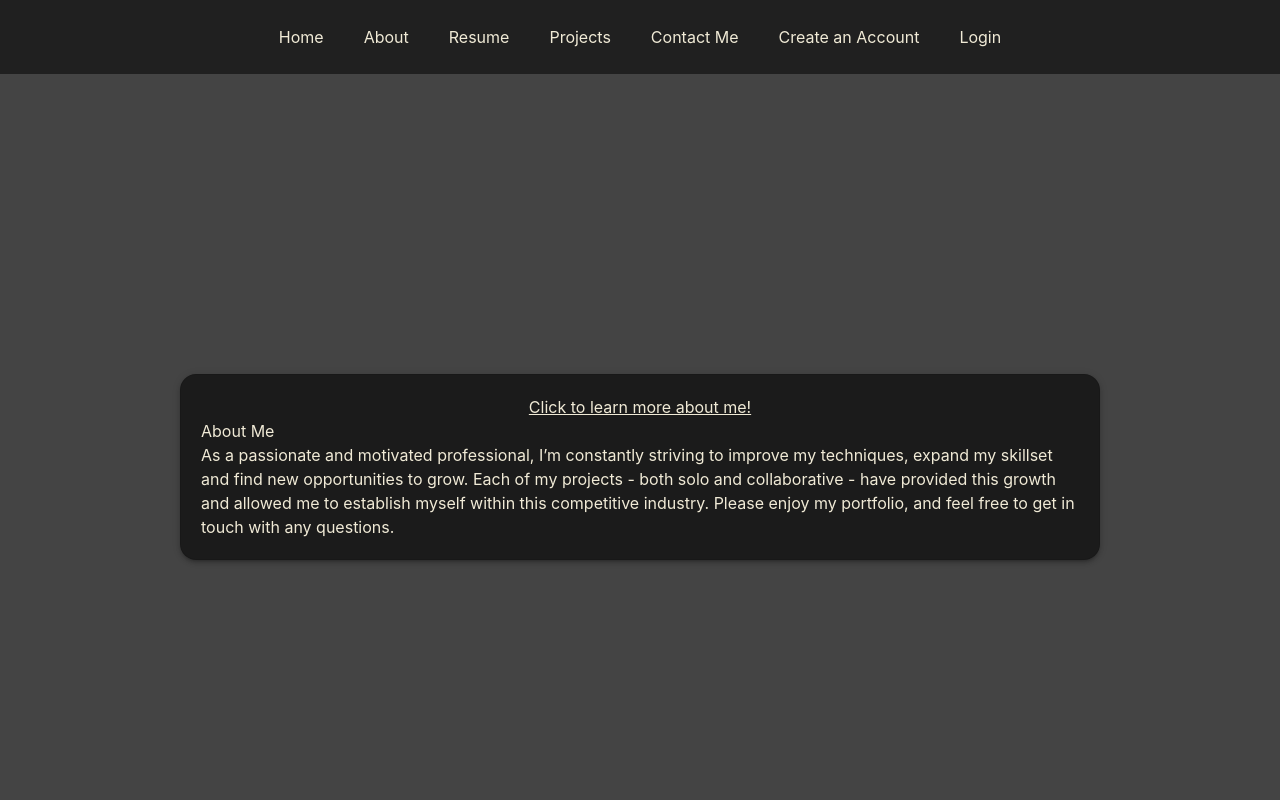
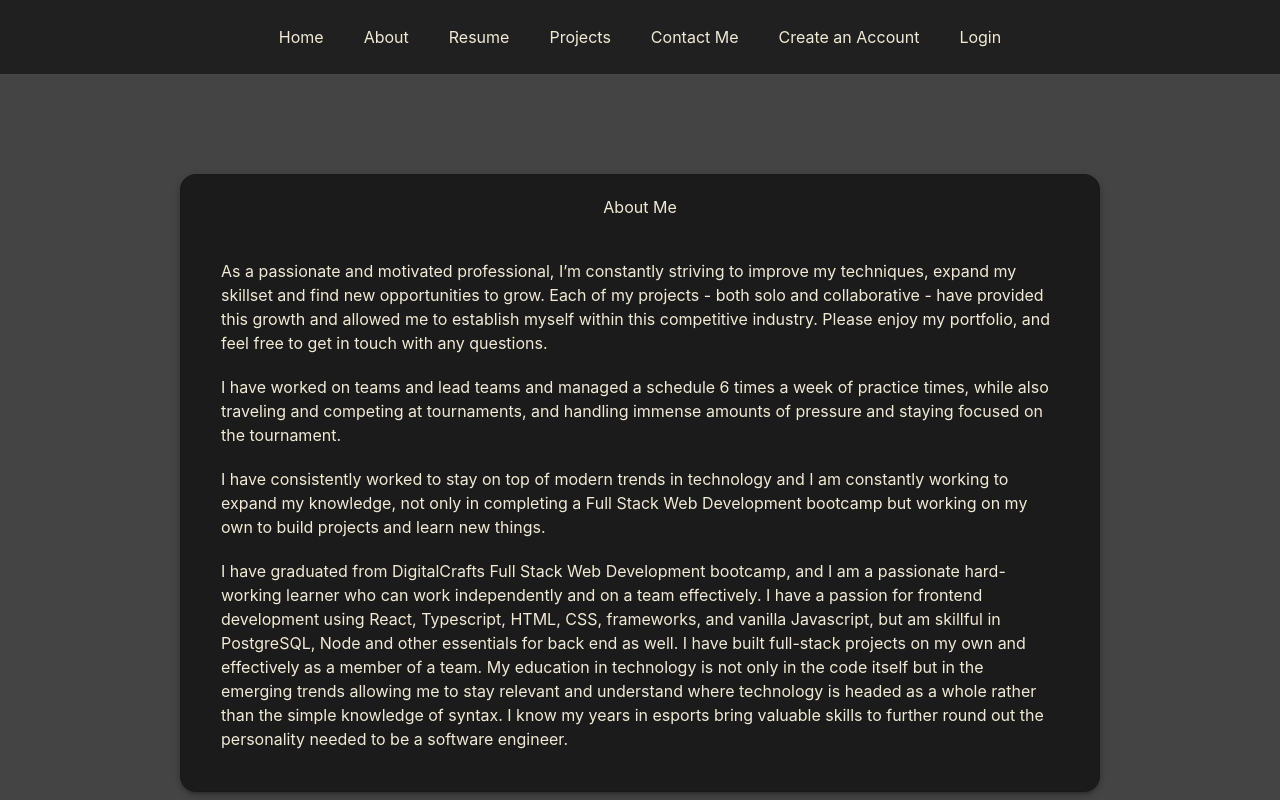
Before and after one commit to 1ShoukR/Portfolio-Website, a React (Create React App) app in the folder client/: page /About in a window 1280 px wide. Both pictures are taken after a click on the element "Click to learn more about me!". Built offline with nearby package versions, Linux system fonts and the light colour scheme.

Commit message:
added more conditional/flushed page out

```diff
--- a/client/src/Css/about.css
+++ b/client/src/Css/about.css
@@ -16,5 +16,24 @@
 
 
 .CardInfoContainer {
+    display: flex;
+    flex-direction: column;
+    align-items: center;
+    gap: 20px;
     color: #F0EAD6;
 }
+
+
+.aboutMeDescription {
+    display: flex;
+    flex-direction: column;
+    justify-content: center;
+    align-items: center;
+    gap: 20px;
+    padding: 20px;
+}
+
+
+.aboutTitleAfterClick {
+    display: none;
+}
--- a/client/src/components/AboutCard.jsx
+++ b/client/src/components/AboutCard.jsx
@@ -6,14 +6,13 @@ import AboutCardInfo from './AboutCardInfo';
 const AboutCard = () => {
     const [visibleBio, setVisibleBio] = useState(false);
     const handleClick = () => {
-        console.log("I am clicking")
         setVisibleBio(!visibleBio)
     }
   return (
     <Card
         sx={{
         display: 'flex',
-        marginTop: '300px',
+        marginTop: '100px',
         width: '920px',
         padding: '20px',
         flexDirection: 'column',
@@ -23,8 +22,8 @@ const AboutCard = () => {
         }}
         variant="outlined"
         className="card">
-        <h1 className="aboutTitle" onClick={handleClick}>Click to learn more about me!</h1>
-        {visibleBio ? <AboutCardInfo /> : ""}
+        <h1 className={`aboutTitle ${visibleBio ? "aboutTitleAfterClick" : ""}`} onClick={handleClick}>Click to learn more about me!</h1>
+        {visibleBio ? <AboutCardInfo /> : "" }
     </Card>
     );
 }
--- a/client/src/components/AboutCardInfo.jsx
+++ b/client/src/components/AboutCardInfo.jsx
@@ -2,9 +2,9 @@ import React from 'react'
 
 const AboutCardInfo = () => {
   return (
-    <div className='CardInfoContainer'>
+		<div className="CardInfoContainer">
 			<h1>About Me</h1>
-      <div>
+			<div className="aboutMeDescription">
 				<p>
 					As a passionate and motivated professional, I’m constantly striving to
 					improve my techniques, expand my skillset and find new opportunities
@@ -13,6 +13,38 @@ const AboutCardInfo = () => {
 					competitive industry. Please enjoy my portfolio, and feel free to get
 					in touch with any questions.
 				</p>
+				<div>
+					<p>
+						I have worked on teams and lead teams and managed a schedule 6 times
+						a week of practice times, while also traveling and competing at
+						tournaments, and handling immense amounts of pressure and staying
+						focused on the tournament.
+					</p>
+				</div>
+				<div>
+					<p>
+						I have consistently worked to stay on top of modern trends in
+						technology and I am constantly working to expand my knowledge, not
+						only in completing a Full Stack Web Development bootcamp but working
+						on my own to build projects and learn new things.
+					</p>
+				</div>
+				<div>
+					<p>
+						I have graduated from DigitalCrafts Full Stack Web Development
+						bootcamp, and I am a passionate hard-working learner who can work
+						independently and on a team effectively. I have a passion for
+						frontend development using React, Typescript, HTML, CSS, frameworks,
+						and vanilla Javascript, but am skillful in PostgreSQL, Node and
+						other essentials for back end as well. I have built full-stack
+						projects on my own and effectively as a member of a team. My
+						education in technology is not only in the code itself but in the
+						emerging trends allowing me to stay relevant and understand where
+						technology is headed as a whole rather than the simple knowledge of
+						syntax. I know my years in esports bring valuable skills to further
+						round out the personality needed to be a software engineer.
+					</p>
+				</div>
 			</div>
 		</div>
 	);
```
Lines whose indentation alone changed are shown as unchanged.
